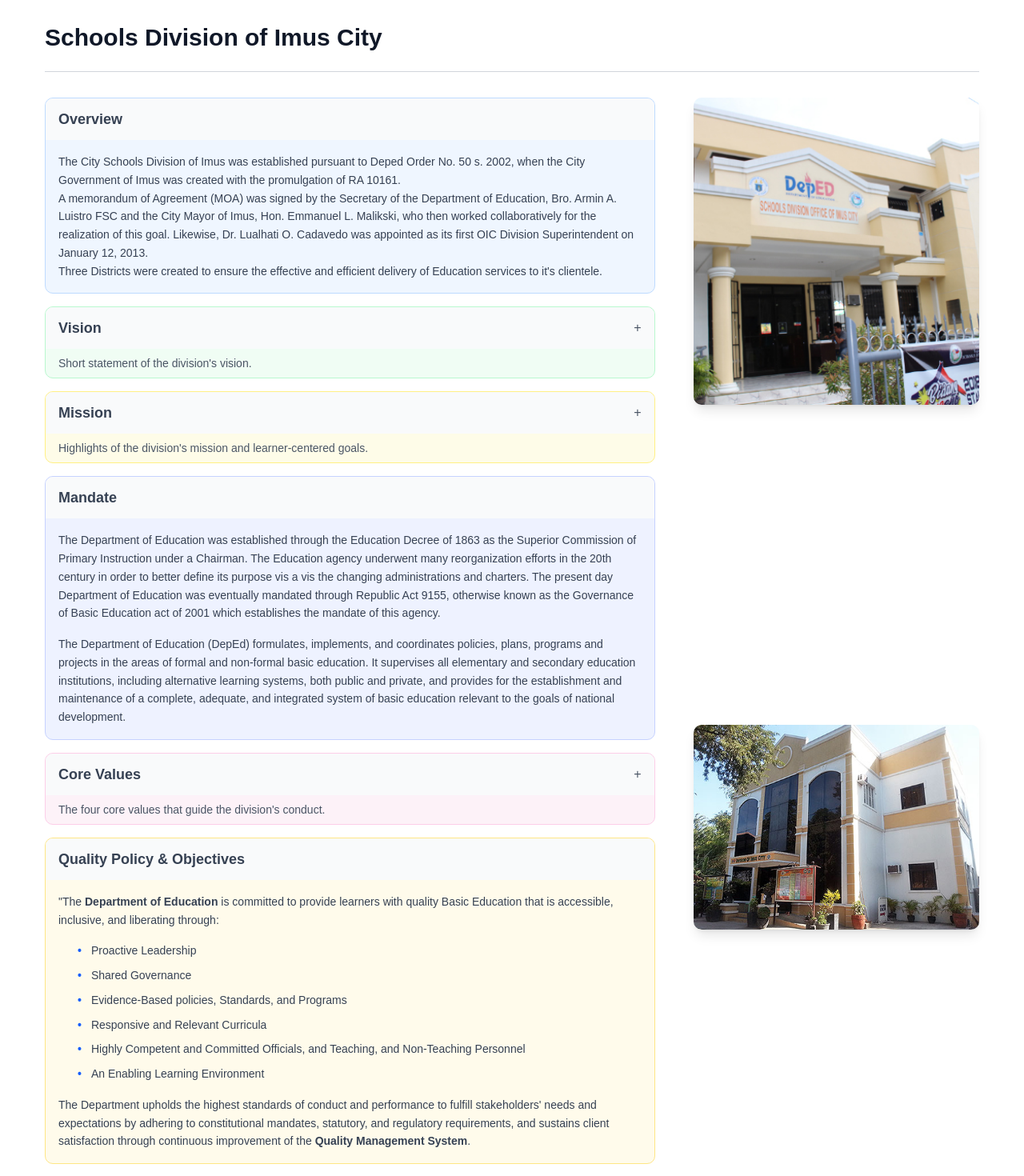
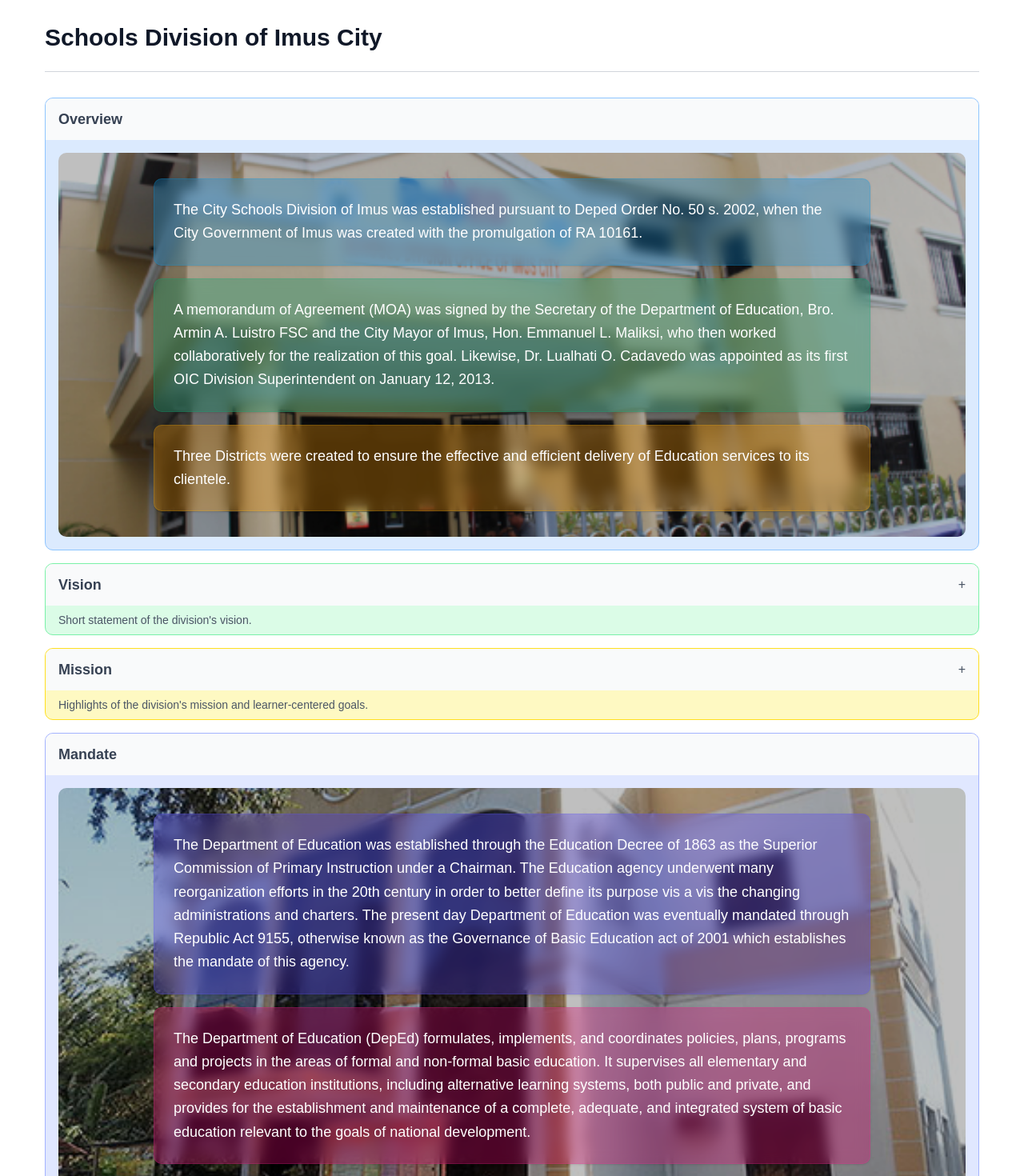
Before and after one commit to shaunieboy31/depedweb, a Next.js app: page /about-us/history in a window 1280 px wide. Shown: the part 240-1710 px from the top of the page at 80% size. Built offline with nearby package versions, Linux system fonts and the light colour scheme.

Commit message:
History Full Update

```diff
--- a/app/about-us/history/page.tsx
+++ b/app/about-us/history/page.tsx
@@ -1,10 +1,8 @@
 "use client";
 
-import Image from "next/image";
 import React from "react";
 
 export default function History() {
-  const [previewSrc, setPreviewSrc] = React.useState<string | null>(null);
   const [openIndexes, setOpenIndexes] = React.useState<number[]>([0, 3, 5]);
   const sections = [
     {
@@ -12,27 +10,43 @@
       summary:
         "Brief history and establishment of the Schools Division of Imus City.",
       content: (
-        <>
-          <p className="leading-relaxed">
-            The City Schools Division of Imus was established pursuant to Deped
-            Order No. 50 s. 2002, when the City Government of Imus was created
-            with the promulgation of RA 10161.
+        <div className="relative rounded-lg overflow-hidden">
+          <div
+            className="absolute inset-0 bg-cover bg-center brightness-75"
+            style={{ backgroundImage: "url('/images/newbuilding.webp')" }}
+            aria-hidden
+          />
+
+          <div className="relative z-10 px-4 py-8">
+            <div className="max-w-4xl mx-auto space-y-4">
+              <div className="bg-sky-600/30 text-white rounded-lg p-6 shadow backdrop-blur-sm border border-sky-500/20 transform transition hover:-translate-y-1">
+                <p className="text-lg leading-relaxed">
+                  The City Schools Division of Imus was established pursuant to
+                  Deped Order No. 50 s. 2002, when the City Government of Imus
+                  was created with the promulgation of RA 10161.
                 </p>
+              </div>
 
-          <p className="leading-relaxed">
-            A memorandum of Agreement (MOA) was signed by the Secretary of the
-            Department of Education, Bro. Armin A. Luistro FSC and the City
-            Mayor of Imus, Hon. Emmanuel L. Malikski, who then worked
-            collaboratively for the realization of this goal. Likewise, Dr.
-            Lualhati O. Cadavedo was appointed as its first OIC Division
-            Superintendent on January 12, 2013.
+              <div className="bg-emerald-600/30 text-white rounded-lg p-6 shadow backdrop-blur-sm border border-emerald-500/20 transform transition hover:-translate-y-1">
+                <p className="text-lg leading-relaxed">
+                  A memorandum of Agreement (MOA) was signed by the Secretary of
+                  the Department of Education, Bro. Armin A. Luistro FSC and the
+                  City Mayor of Imus, Hon. Emmanuel L. Maliksi, who then worked
+                  collaboratively for the realization of this goal. Likewise,
+                  Dr. Lualhati O. Cadavedo was appointed as its first OIC
+                  Division Superintendent on January 12, 2013.
                 </p>
+              </div>
 
-          <p className="leading-relaxed">
-            Three Districts were created to ensure the effective and efficient
-            delivery of Education services to it's clientele.
+              <div className="bg-amber-500/30 text-white rounded-lg p-6 shadow backdrop-blur-sm border border-amber-400/20 transform transition hover:-translate-y-1">
+                <p className="text-lg leading-relaxed">
+                  Three Districts were created to ensure the effective and
+                  efficient delivery of Education services to its clientele.
                 </p>
-        </>
+              </div>
+            </div>
+          </div>
+        </div>
       ),
     },
     {
@@ -102,27 +116,45 @@
       summary:
         "Legal basis and scope of responsibilities for DepEd and the division.",
       content: (
-        <>
-          <p className="leading-relaxed mb-4">
-            The Department of Education was established through the Education
-            Decree of 1863 as the Superior Commission of Primary Instruction
-            under a Chairman. The Education agency underwent many reorganization
-            efforts in the 20th century in order to better define its purpose
-            vis a vis the changing administrations and charters. The present day
-            Department of Education was eventually mandated through Republic Act
-            9155, otherwise known as the Governance of Basic Education act of
+        <div className="relative rounded-lg overflow-hidden">
+          <div
+            className="absolute inset-0 bg-cover bg-center brightness-75"
+            style={{
+              backgroundImage: "url('/images/deped-division-office-imus.webp')",
+            }}
+            aria-hidden
+          />
+          <div className="relative z-10 px-4 py-8">
+            <div className="max-w-4xl mx-auto space-y-4">
+              <div className="bg-indigo-600/30 text-white rounded-lg p-6 shadow backdrop-blur-sm border border-indigo-500/20">
+                <p className="text-lg leading-relaxed">
+                  The Department of Education was established through the
+                  Education Decree of 1863 as the Superior Commission of Primary
+                  Instruction under a Chairman. The Education agency underwent
+                  many reorganization efforts in the 20th century in order to
+                  better define its purpose vis a vis the changing
+                  administrations and charters. The present day Department of
+                  Education was eventually mandated through Republic Act 9155,
+                  otherwise known as the Governance of Basic Education act of
                   2001 which establishes the mandate of this agency.
                 </p>
-          <p className="leading-relaxed">
-            The Department of Education (DepEd) formulates, implements, and
-            coordinates policies, plans, programs and projects in the areas of
-            formal and non-formal basic education. It supervises all elementary
-            and secondary education institutions, including alternative learning
-            systems, both public and private, and provides for the establishment
-            and maintenance of a complete, adequate, and integrated system of
-            basic education relevant to the goals of national development.
+              </div>
+
+              <div className="bg-pink-600/30 text-white rounded-lg p-6 shadow backdrop-blur-sm border border-pink-500/20">
+                <p className="text-lg leading-relaxed">
+                  The Department of Education (DepEd) formulates, implements,
+                  and coordinates policies, plans, programs and projects in the
+                  areas of formal and non-formal basic education. It supervises
+                  all elementary and secondary education institutions, including
+                  alternative learning systems, both public and private, and
+                  provides for the establishment and maintenance of a complete,
+                  adequate, and integrated system of basic education relevant to
+                  the goals of national development.
                 </p>
-        </>
+              </div>
+            </div>
+          </div>
+        </div>
       ),
     },
     {
@@ -201,12 +233,12 @@
     },
   ];
   const cardColors = [
-    { bg: "bg-blue-50", border: "border-blue-200" },
-    { bg: "bg-green-50", border: "border-green-200" },
-    { bg: "bg-yellow-50", border: "border-yellow-200" },
-    { bg: "bg-indigo-50", border: "border-indigo-200" },
-    { bg: "bg-pink-50", border: "border-pink-200" },
-    { bg: "bg-amber-50", border: "border-amber-200" },
+    { bg: "bg-blue-100", border: "border-blue-300" },
+    { bg: "bg-green-100", border: "border-green-300" },
+    { bg: "bg-yellow-100", border: "border-yellow-300" },
+    { bg: "bg-indigo-100", border: "border-indigo-300" },
+    { bg: "bg-pink-100", border: "border-pink-300" },
+    { bg: "bg-amber-100", border: "border-amber-300" },
   ];
   const cardClass = (idx: number) => {
     const c = cardColors[idx % cardColors.length];
@@ -221,9 +253,9 @@
           </h1>
           <div className="border-b border-gray-300 mb-8 pb-4"></div>
 
-          <div className="grid grid-cols-1 lg:grid-cols-3 gap-12">
+          <div className="grid grid-cols-1 lg:grid-cols-1 gap-12">
             {/* Left Column - Collapsible Content to reduce scrolling */}
-            <div className="lg:col-span-2 text-gray-700">
+            <div className="lg:col-span-1 text-gray-700">
               <div className="space-y-4">
                 {sections.map((sec, idx) => {
                   const nonDropdown = [0, 3, 5];
@@ -281,49 +313,7 @@
                 })}
               </div>
             </div>
-
-            {/* Right Column - large preview image beside paragraphs */}
-            <div className="lg:col-span-1 self-start">
-              <div className="rounded-lg overflow-hidden shadow-lg h-96">
-                <Image
-                  src="/images/newbuilding.webp"
-                  alt="School Building"
-                  width={1600}
-                  height={960}
-                  className="w-full h-96 object-cover cursor-pointer"
-                  onClick={() => setPreviewSrc("/images/newbuilding.webp")}
-                />
           </div>
-              <div className="rounded-lg overflow-hidden shadow-lg h-64 mt-100">
-                <Image
-                  src="/images/deped-division-office-imus.webp"
-                  alt="Division Office Building"
-                  width={1200}
-                  height={720}
-                  className="w-full h-64 object-cover cursor-pointer"
-                  onClick={() =>
-                    setPreviewSrc("/images/deped-division-office-imus.webp")
-                  }
-                />
-              </div>
-            </div>
-          </div>
-          {previewSrc && (
-            <div
-              className="fixed inset-0 z-50 flex items-center justify-center bg-black/70 p-4"
-              onClick={() => setPreviewSrc(null)}
-            >
-              <div className="max-w-6xl w-full">
-                <Image
-                  src={previewSrc}
-                  alt="Preview"
-                  width={1600}
-                  height={900}
-                  className="w-full h-auto object-contain rounded"
-                />
-              </div>
-            </div>
-          )}
         </div>
       </section>
     </div>
--- a/components/PageSeals.tsx
+++ b/components/PageSeals.tsx
@@ -6,7 +6,7 @@
 export default function PageSeals() {
   return (
     <div className="bg-white">
-      <div className="max-w-7xl mx-auto px-6 py-6">
+      <div className="max-w-1xl mx-auto px-1 py-1">
         <div className="flex justify-center gap-100 mt-0">
           <a
             href="https://your-transparency-link.com"
--- /dev/null
+++ b/components/icons.tsx
@@ -0,0 +1,28 @@
+"use client";
+
+import React from "react";
+import {
+  ChevronDown as LucideChevronDown,
+  Search as LucideSearch,
+  Volume2 as LucideVolume2,
+} from "lucide-react";
+
+type IconProps = React.ComponentProps<typeof LucideChevronDown>;
+
+export function ChevronDown(props: IconProps) {
+  return <LucideChevronDown {...props} />;
+}
+
+export function Search(props: IconProps) {
+  return <LucideSearch {...props} />;
+}
+
+export function Volume2(props: IconProps) {
+  return <LucideVolume2 {...props} />;
+}
+
+export default {
+  ChevronDown,
+  Search,
+  Volume2,
+};
```
Also changed, not shown: app/about-us/page.tsx (+18 -18 lines), components/Navbar.tsx (+35 -9 lines). Lines whose indentation alone changed are shown as unchanged.
